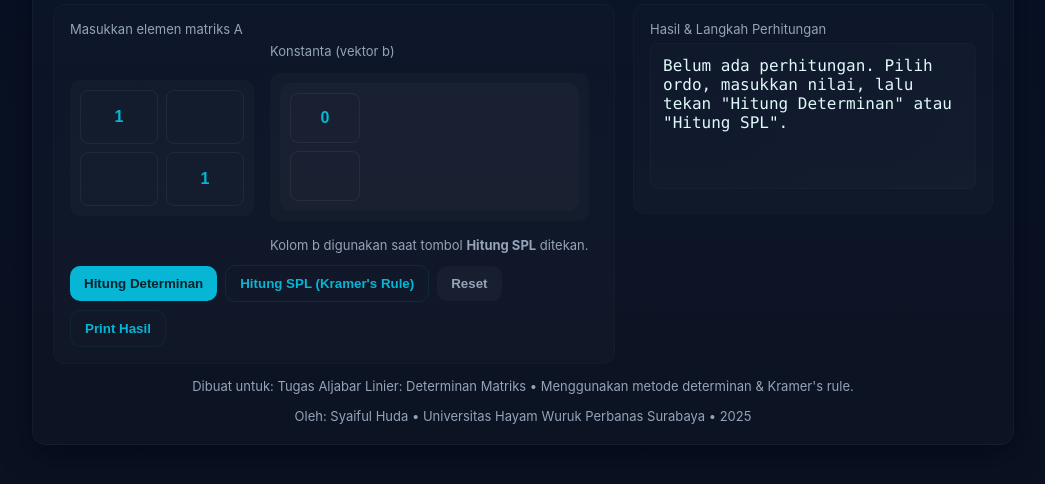
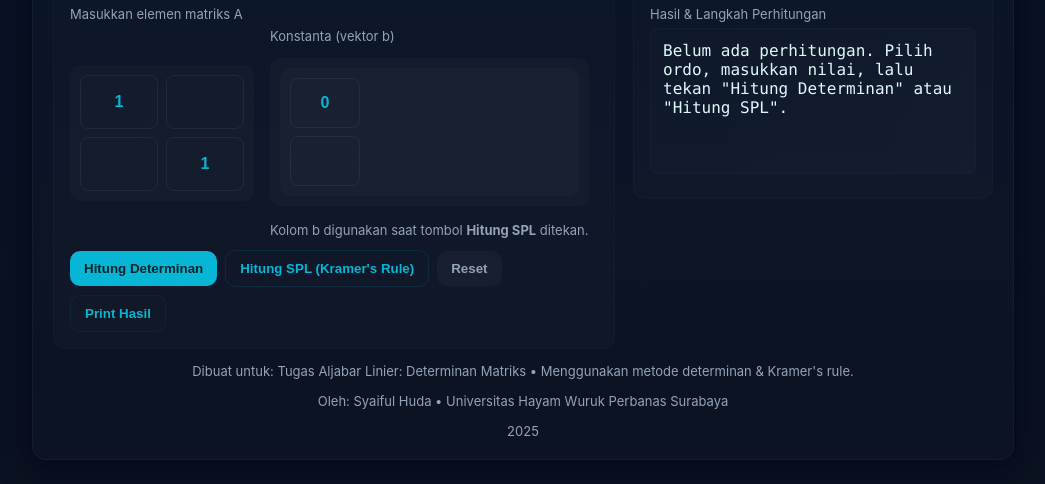
Before and after one commit to supernash/Determinan-Kalkulator, a plain HTML site: page index.html in a window 1280 px wide. Shown: the part 242-726 px from the top of the page, without its empty margins (117-1162 px from the left). Drawn offline with Linux system fonts and the light colour scheme.

Commit message:
Refactor footer section in index.html
Split footer content into separate lines for clarity.

```diff
--- a/index.html
+++ b/index.html
@@ -211,7 +211,8 @@
     </div>
 
     <footer style="text-align:center;"> Dibuat untuk: Tugas Aljabar Linier: Determinan Matriks • Menggunakan metode determinan & Kramer's rule.</footer>
-    <footer style="text-align:center;"> Oleh: Syaiful Huda • Universitas Hayam Wuruk Perbanas Surabaya • 2025</footer>
+    <footer style="text-align:center;"> Oleh: Syaiful Huda • Universitas Hayam Wuruk Perbanas Surabaya</footer>
+    <footer style="text-align:center;"> 2025</footer>
   </div>
 
   <script>
```
